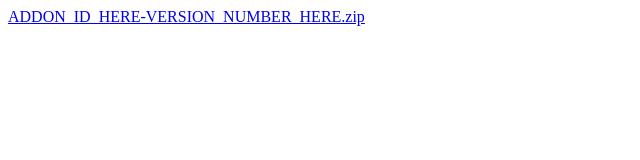
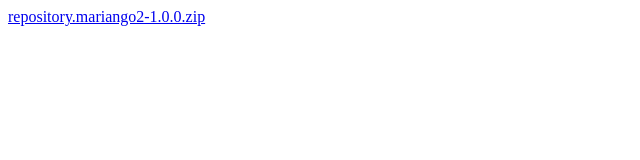
Before and after one commit to mariango2/repository.mariango2, a plain HTML site: page index.html in a window 1280 px wide. Shown: the whole page, without its empty margins (0-640 px from the left). Drawn offline with Linux system fonts and the light colour scheme.

Commit message:
Update index.html

```diff
--- a/index.html
+++ b/index.html
@@ -1,2 +1,2 @@
 <!DOCTYPE html>
-<a href="ADDON_ID_HERE-VERSION_NUMBER_HERE.zip">ADDON_ID_HERE-VERSION_NUMBER_HERE.zip</a>
+<a href="repository.mariango2-1.0.0.zip">repository.mariango2-1.0.0.zip</a>
```
